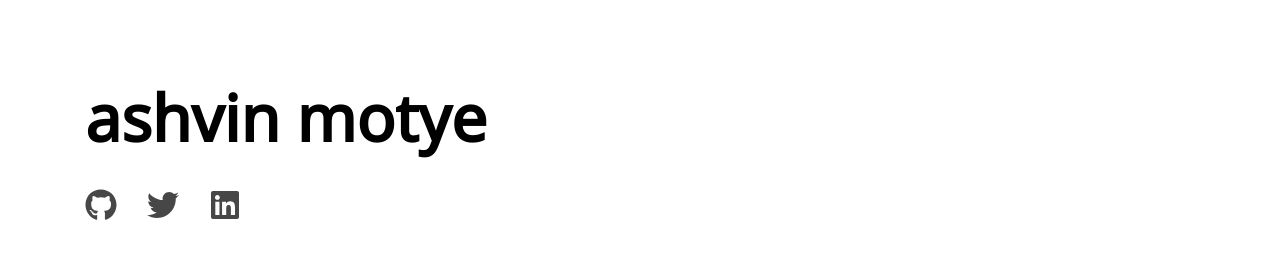
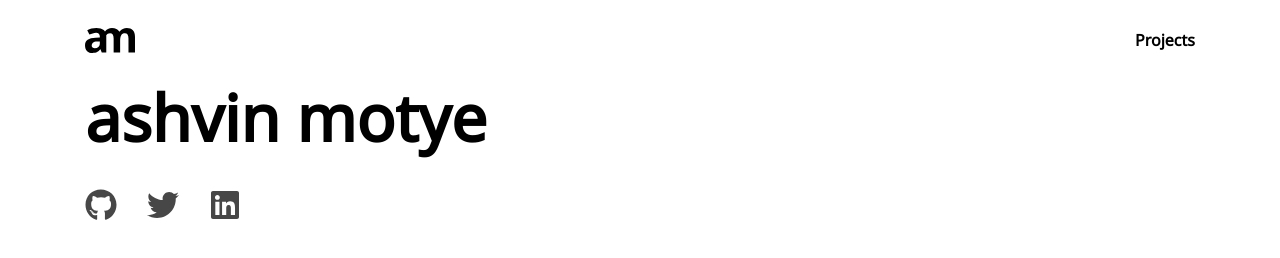
Before and after one commit to ashvinmotye/website, a Gatsby site: page / in a window 1280 px wide. Built offline with nearby package versions, Linux system fonts and the light colour scheme; Gatsby itself is replaced by a stand-in of ours.

Commit message:
Add logo + projects link

```diff
--- a/src/components/menu.js
+++ b/src/components/menu.js
@@ -2,19 +2,21 @@ import React from "react"
 import { Link } from "gatsby"
 import { Navbar, Nav, Container } from "react-bootstrap"
 
-import logo from "../images/icon.png"
+import logo from "../images/logo-am--light.svg"
 
 const Menu = () => (
   <>
     <Navbar expand="lg">
       <Container>
-        <Nav className="mr-auto sr-only">
+        <Nav className="mr-auto">
           <Link to="/">
             <img src={logo} alt="Home" />
           </Link>
         </Nav>
 
-        <Nav className="ml-auto"></Nav>
+        <Nav className="ml-auto">
+          <a className="menu-link" href="http://ashvinmotye.github.io/projects/">Projects</a>
+        </Nav>
       </Container>
     </Navbar>
   </>
--- a/src/styles/_navbar.scss
+++ b/src/styles/_navbar.scss
@@ -7,4 +7,38 @@ nav {
   img {
     width: 50px;
   }
+
+  .menu-link {
+    color: var(--secondary);
+    font-weight: 600;
+    padding: 5px 10px;
+    margin-right: -10px;
+    position: relative;
+    overflow: hidden;
+    text-decoration: none;
+    will-change: auto;
+    transition: 0.25s ease-in-out;
+
+    &:after {
+      content: "";
+      display: block;
+      position: absolute;
+      top: 100%;
+      left: 0;
+      transition: 0.25s ease-in-out;
+      width: 100%;
+      height: 100%;
+      will-change: auto;
+      background-color: var(--secondary);
+      z-index: -1;
+    }
+
+    &:hover {
+      color: var(--primary);
+
+      &:after {
+        top: 0;
+      }
+    }
+  }
 }
```
Also changed, not shown: src/images/logo-am--light.svg (added).
